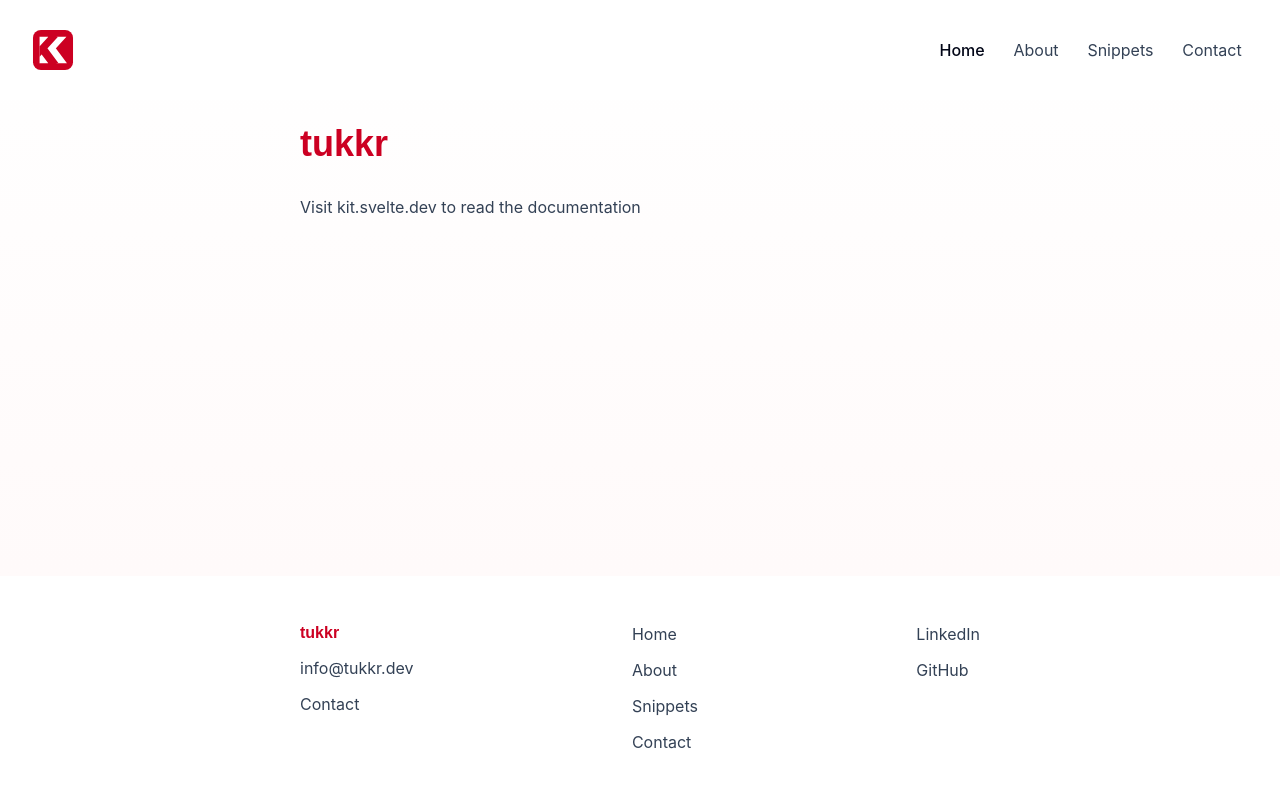
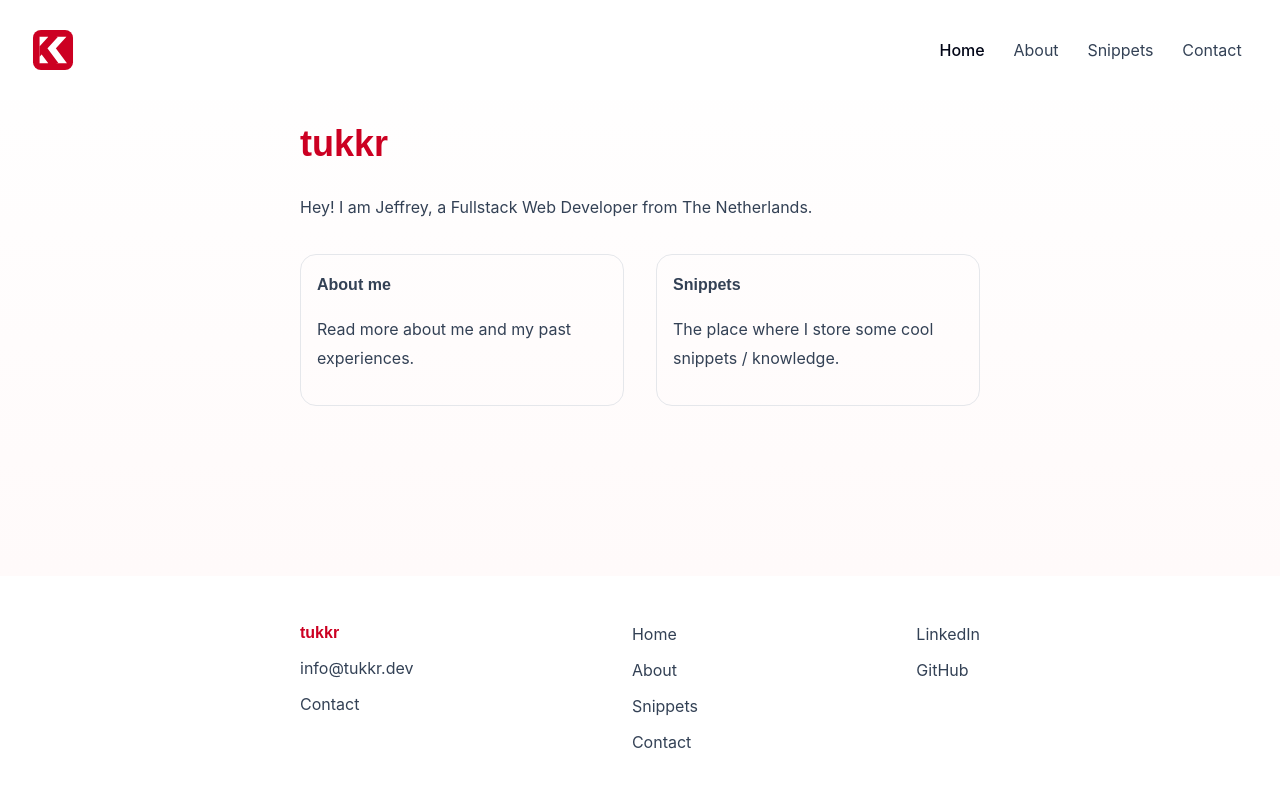
Before and after one commit to JeffreyTheTukkr/tukkr.dev, a SvelteKit app: page / in a window 1280 px wide. Shown: the top 786 px of the page. Built offline with nearby package versions, Linux system fonts and the light colour scheme.

Commit message:
add page content and styling

```diff
--- a/src/routes/+page.svelte
+++ b/src/routes/+page.svelte
@@ -2,9 +2,59 @@
     import SEO from '$lib/components/seo.svelte';
 </script>
 
-<SEO title="Fullstack Web Developer" description="Hey, I am Jeffrey, a Fullstack Web Developer from The Netherlands." />
+<SEO title="Fullstack Web Developer" description="Hey! I am Jeffrey, a Fullstack Web Developer from The Netherlands." />
 
 <div class="container">
     <h1>tukkr</h1>
-    <p>Visit <a href="https://kit.svelte.dev">kit.svelte.dev</a> to read the documentation</p>
+    <p>Hey! I am Jeffrey, a Fullstack Web Developer from The Netherlands.</p>
+    <div class="page-actions">
+        <a href="/about">
+            <div class="about">
+                <h2>About me</h2>
+                <p>Read more about me and my past experiences.</p>
+            </div>
+        </a>
+        <a href="/snippets">
+            <div class="snippets">
+                <h2>Snippets</h2>
+                <p>The place where I store some cool snippets / knowledge.</p>
+            </div>
+        </a>
+    </div>
 </div>
+
+<style lang="scss">
+    .page-actions {
+        display: flex;
+        flex-direction: column;
+        justify-content: space-between;
+        gap: 2rem;
+        margin-top: 2rem;
+
+        @include mediaQuery(s) {
+            flex-direction: row;
+        }
+
+        > a {
+            padding: 1rem;
+            border: 1px solid $color-border-primary;
+            border-radius: 16px;
+            transition: border-color 0.12s ease-in-out;
+
+            @include mediaQuery(s) {
+                width: calc((100% - 2rem) / 2);
+            }
+
+            &:hover {
+                border-color: $color-border-dark;
+            }
+
+            // restore heading styling to normal text
+            h2 {
+                margin: 0;
+                color: inherit;
+                font-size: inherit;
+            }
+        }
+    }
+</style>
```
